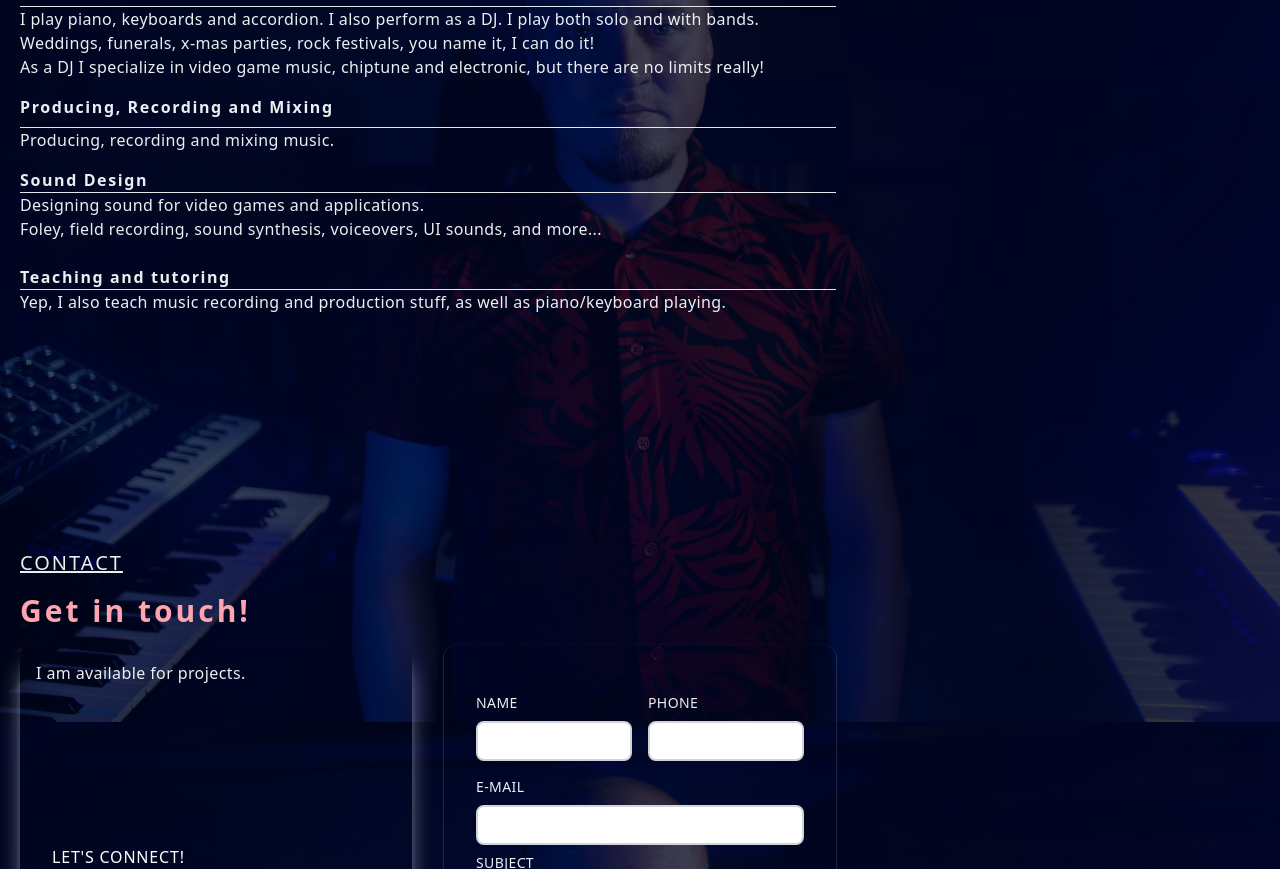
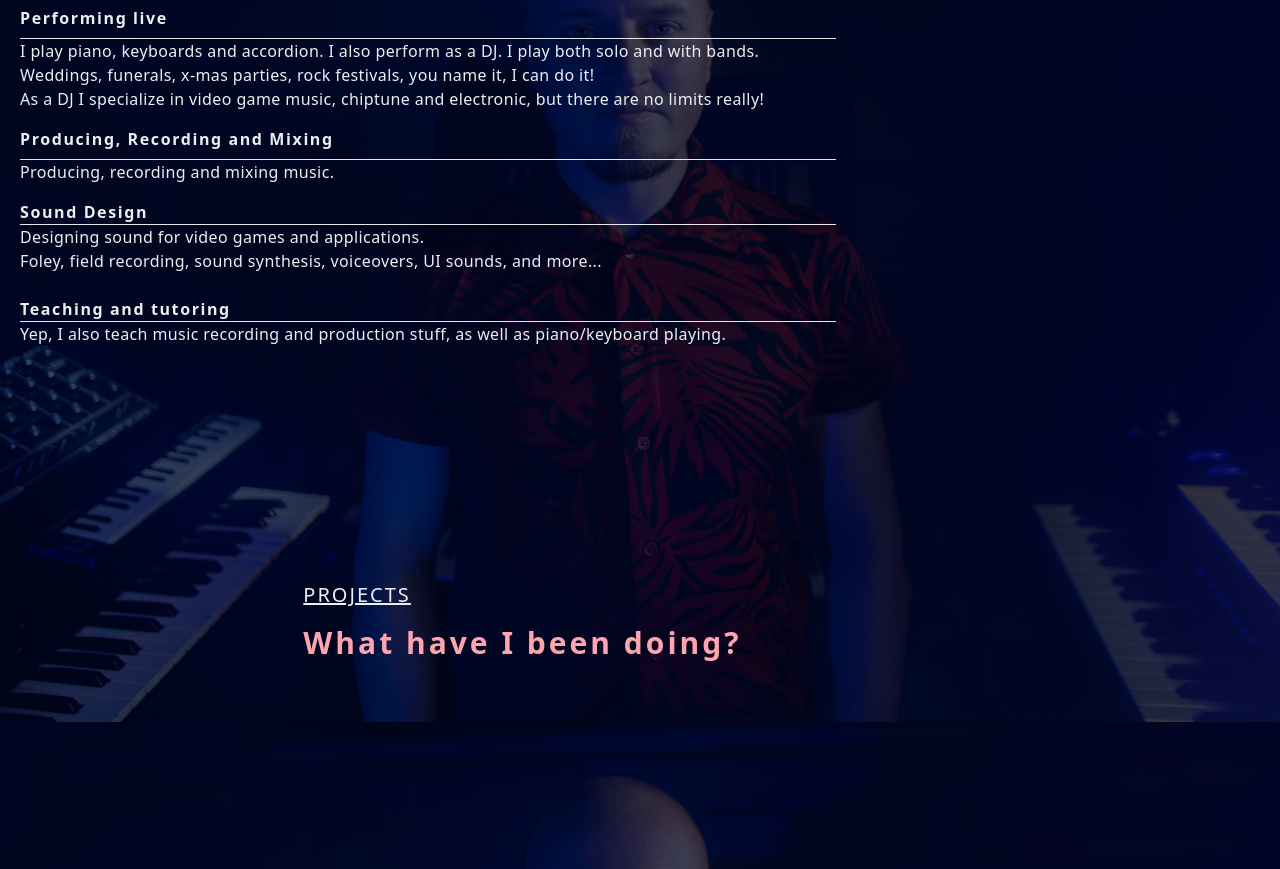
Before and after one commit to salomt/portfolio2023, a Next.js app: page / in a window 1280 px wide. Shown: the part 1931-2800 px from the top of the page. Built offline with nearby package versions, Linux system fonts and the light colour scheme.

Commit message:
Added Projects page, modified styles

```diff
--- a/src/components/Contact.jsx
+++ b/src/components/Contact.jsx
@@ -4,14 +4,14 @@ import {FaLinkedinIn, FaSpotify, FaInstagram, FaYoutube} from 'react-icons/fa'
 
 const Contact = () => {
     return (
-        <div id='contact' className='page-top-div'>
+        <div id='contact' className='w-full lg:h-screen p-8 py-20  bg-[#000620] bg-opacity-75'>
             <div className='max-w-[1240px] m-auto md:grid grid-cols-3 gap-8 h-screen py-8'>
                 <div className='col-span-2'>
                     <p className='uppercase text-xl tracking-widest underline'>Contact</p>
                     <h2 className='py-4 text-rose-300'>Get in touch!</h2>
                     <div className='grid lg:grid-cols-8 gap-8'>
                         {/* LEFT */}
-                        <div className='col-span-8 lg:col-span-4 w-full h-{80%} shadow-xl shadow-gray-400 rounded-xl p-4'>
+                        <div className='col-span-8 lg:col-span-4 w-full shadow-sm shadow-gray-400 rounded-xl p-4'>
                                 <p>I am available for projects.</p>
                                 <div className='pt-40 p-4'>
                                     <p className=' text-white uppercase tracking-wider'>Let&#39;s connect!</p>
@@ -46,46 +46,47 @@ const Contact = () => {
 
                         </div>
                         {/* RIGHT */}
-                        <div className='col-span-8 lg:col-span-4 w-full h-auto shadow-sm shadow-gray-500 rounded-xl lg:p-4'>
-                            <div className='p-4'>
+                        <div className='col-span-8 lg:col-span-4 w-full h-auto shadow-sm shadow-gray-500 rounded-xl lg:p-4 pt-2'>
+                            <div className='p-2'>
                                 <form>
                                     <div className='grid md:grid-cols-2 gap-4 w-full py-2'>
                                         <div className='flex flex-col'>
-                                            <label className='uppercase text-sm py-2'>Name</label>
+                                            <label className='uppercase text-sm'>Name</label>
                                             <input
                                                 className='border-2 rounded-lg p-2 flex border-gray-300 text-black text-sm'
                                                 type='text'
                                             />
                                         </div>
                                         <div className='flex flex-col'>
-                                            <label className='uppercase text-sm py-2'>Phone</label>
+                                            <label className='uppercase text-sm'>Phone</label>
                                             <input
                                                 className='border-2 rounded-lg p-2 flex border-gray-300 text-black text-sm'
                                                 type='text'
                                             />
                                         </div>
                                     </div>
-                                    <div className='flex flex-col py2'>
-                                        <label className='uppercase text-sm py-2'>E-mail</label>
+                                    <div className='flex flex-col'>
+                                        <label className='uppercase text-sm pt-2'>E-mail</label>
                                         <input
                                             className='border-2 rounded-lg p-2 flex border-gray-300 text-black text-sm'
                                             type='email'
                                         />
                                     </div>
-                                    <div className='flex flex-col py2'>
-                                        <label className='uppercase text-sm py-2'>Subject</label>
+                                    <div className='flex flex-col'>
+                                        <label className='uppercase text-sm pt-2'>Subject</label>
                                         <input
                                             className='border-2 rounded-lg p-2 flex border-gray-300 text-black text-sm'
                                             type='text'
                                         />
                                     </div>
                                     <div className='flex flex-col py2'>
-                                        <label className='uppercase text-sm py-2'>Subject</label>
+                                        <label className='uppercase text-sm pt-2'>Message</label>
                                         <textarea
                                             className='border-2 rounded-lg p-2 flex border-gray-300 text-black text-sm'
-                                            rows='10'
+                                            rows='8'
                                         />
                                     </div>
+                                    <button className='pt-4'>Send Message</button>
                                 </form>
                             </div>
                         </div>
--- a/src/components/Navbar.jsx
+++ b/src/components/Navbar.jsx
@@ -45,7 +45,7 @@ useEffect( () => {
                         <Link href='/#skills'>
                             <li className='ml-10 uppercase hover:border-b'>skills</li>
                         </Link>
-                        <Link href='/'>
+                        <Link href='/#projects'>
                             <li className='ml-10 uppercase hover:border-b'>projects</li>
                         </Link>
                         <Link href='/#contact'>
@@ -86,13 +86,14 @@ useEffect( () => {
                             <Link href='/#skills' onClick={handleNav}>
                             <li className='py-4 text-sm'>skills</li>
                             </Link>
-                            <Link href='/' onClick={handleNav}>
+                            <Link href='/#projects' onClick={handleNav}>
                                 <li className='py-4 text-sm'>projects</li>
                             </Link>
                             <Link href='/#contact' onClick={handleNav}>
                                 <li className='py-4 text-sm'>contact</li>
                             </Link>
                         </ul>
+
                         <div className='pt-20'>
                             <p className=' text-black uppercase tracking-wider'>Let&#39;s connect!</p>
                             <div className='flex items-center justify-between my-4 w-full sm:w-[80%]'>
--- /dev/null
+++ b/src/components/Projects.jsx
@@ -0,0 +1,16 @@
+import React from 'react'
+
+const Projects = () => {
+    return (
+        <div id='projects' className='page-top-div'>
+            <div className='max-w-[1240px] m-auto md:grid grid-cols-3 gap-8 h-screen py-8'>
+                <div className='col-span-2'>
+                    <p className='uppercase text-xl tracking-widest underline'>Projects</p>
+                    <h2 className='py-4 text-rose-300'>What have I been doing?</h2>
+                </div>
+            </div>
+        </div>
+    )
+}
+
+export default Projects
--- a/src/pages/index.js
+++ b/src/pages/index.js
@@ -5,6 +5,7 @@ import Navbar from '../components/Navbar'
 import Main from '../components/Main'
 import About from '../components/About'
 import Skills from '../components/Skills'
+import Projects from '../components/Projects'
 import Contact from '../components/Contact'
 
 const inter = Inter({ subsets: ['latin'] })
@@ -23,6 +24,7 @@ export default function Home() {
       <Main />
       <About />
       <Skills />
+      <Projects />
       <Contact />
 
     </div>
--- a/src/styles/globals.css
+++ b/src/styles/globals.css
@@ -39,7 +39,7 @@
   }
 
   button {
-    @apply shadow-xl shadow-gray-400 rounded-xl uppercase bg-gradient-to-r from-[#565a1e5a] to-[#a2a2a2] text-white
+    @apply shadow-lg shadow-gray-400 rounded-xl uppercase bg-gradient-to-r from-[#565a1e5a] to-[#a2a2a2] text-white w-full mt-2 p-4 active:shadow-none active:-translate-x-2 active:translate-y-2
   }
 }
 
@@ -56,5 +56,5 @@
 }
 
 .page-top-div {
-  @apply w-full lg:h-screen p-2 flex items-center py-12 bg-[#000620] bg-opacity-75
+  @apply w-full lg:h-screen p-2 flex items-center py-20 bg-[#000620] bg-opacity-75
 }
```
